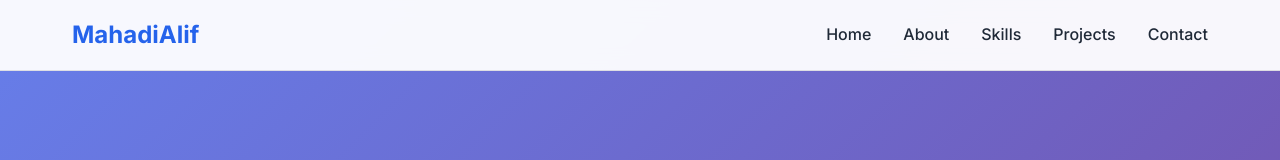
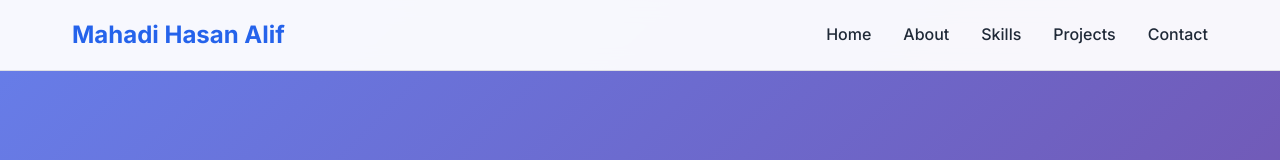
Before and after one commit to MahadiAlif/Mahadi_codes_robot, a plain HTML site: page index.html in a window 1280 px wide. Shown: the top 160 px of the page. Drawn offline with Linux system fonts and the light colour scheme.

Commit message:
Update index.html

```diff
--- a/index.html
+++ b/index.html
@@ -686,7 +686,7 @@
     <!-- Navigation -->
     <nav class="navbar">
         <div class="nav-container">
-            <a href="#home" class="logo">MahadiAlif</a>
+            <a href="#home" class="logo">Mahadi Hasan Alif</a>
             <ul class="nav-menu" id="navMenu">
                 <li><a href="#home">Home</a></li>
                 <li><a href="#about">About</a></li>
```
